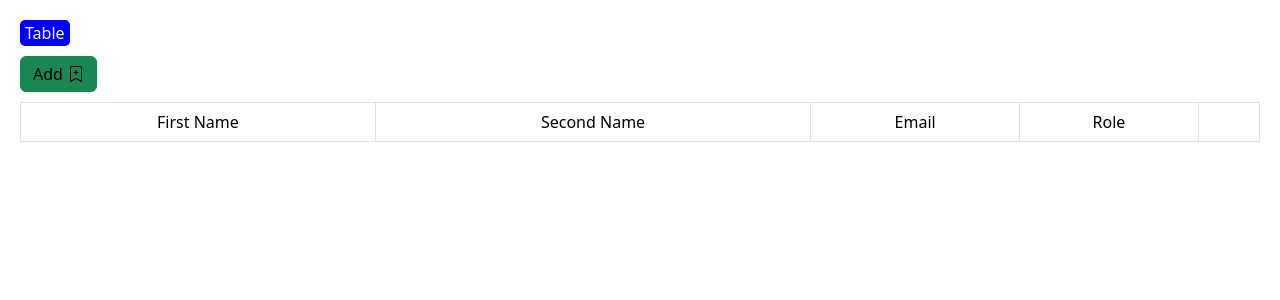
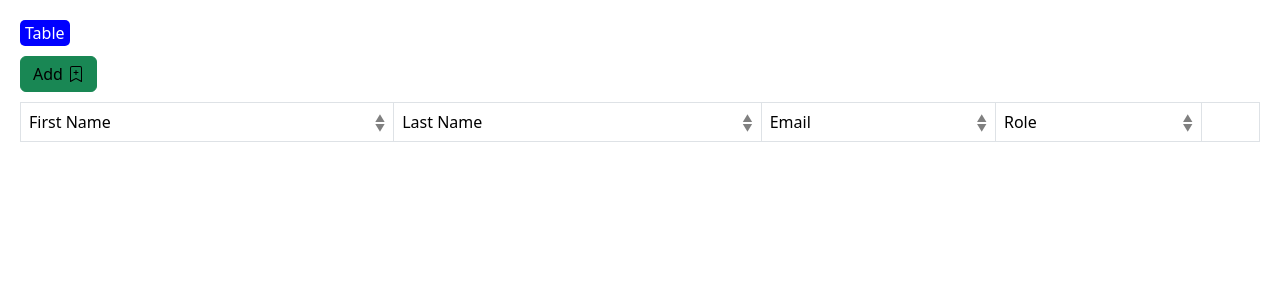
Before and after one commit to Alexey-Samoylo/Test-Task-1, a React (Create React App) app: page /users in a window 1280 px wide. Shown: the top 300 px of the page. Built offline with nearby package versions, Linux system fonts and the light colour scheme.

Commit message:
feat: add table sort

```diff
--- a/src/App.scss
+++ b/src/App.scss
@@ -31,10 +31,21 @@ button.addButton {
     gap: 5px;
     align-items: center;
 }
-.loadingSpinner{
+.loadingSpinner {
     position: fixed;
     display: flex;
     width: 100%;
     justify-content: center;
     padding-top: 10px;
 }
+.UserTableSortButton {
+    display: flex;
+    flex-direction: column;
+    gap: 0px;
+    width: min-content;
+    div {
+        height: 10px;
+        font-size: 10px;
+        cursor: pointer;
+    }
+}
--- /dev/null
+++ b/src/components/TableSortButton.tsx
@@ -0,0 +1,45 @@
+import { TableSortProps } from 'models';
+
+const TableSortButton = ({
+    TableSort,
+    setTableSort,
+    nameSort,
+}: TableSortProps) => {
+    const setUserTableSortClick = () => {
+        const newValue =
+            TableSort.name !== nameSort
+                ? 1
+                : TableSort.value === 0
+                ? 1
+                : TableSort.value === 1
+                ? 2
+                : 0;
+        setTableSort({ name: nameSort, value: newValue });
+    };
+    return (
+        <div
+            className="UserTableSortButton"
+            onClick={() => setUserTableSortClick()}>
+            <div
+                style={{
+                    color:
+                        TableSort.value === 2 && TableSort.name === nameSort
+                            ? 'black'
+                            : 'grey',
+                }}>
+                ▲
+            </div>
+            <div
+                style={{
+                    color:
+                        TableSort.value === 1 && TableSort.name === nameSort
+                            ? 'black'
+                            : 'grey',
+                }}>
+                ▼
+            </div>
+        </div>
+    );
+};
+
+export default TableSortButton;
--- a/src/components/index.ts
+++ b/src/components/index.ts
@@ -1,5 +1,6 @@
 import NavigateButton from './NavigateButton';
 import Typography from './Typography';
 import InfoTablePagination from './InfoTablePagination/InfoTablePagination';
+import TableSortButton from './TableSortButton';
 
-export { NavigateButton, Typography, InfoTablePagination };
+export { NavigateButton, Typography, InfoTablePagination, TableSortButton };
--- a/src/constants/main.ts
+++ b/src/constants/main.ts
@@ -12,6 +12,26 @@ const FORM_TABLE_FIELDS = [
     {
         label: 'Email',
         value: 'email',
+    },
+];
+const USER_TABLE_TITLE = [
+    ...FORM_TABLE_FIELDS,
+    { label: 'Role', value: 'role' },
+];
+const COINS_TABLE_TITLE = [
+    {
+        label: 'Name',
+    },
+    {
+        label: 'UUID',
+    },
+    {
+        label: 'Price',
+        value: 'price',
+    },
+    {
+        label: 'Market Cap',
+        value: 'marketCap',
     },
 ];
 const EMPTY_USER_DETAILS = {
@@ -30,10 +50,14 @@ const DEFAULT_TYPOGRAPHY_STYLES: CSSProperties = {
     color: 'black',
     display: 'block',
 };
+const USER_MODAL_SELECTS = ['Admin', 'Editor', 'User'];
 
 export {
     FORM_TABLE_FIELDS,
     EMPTY_USER_DETAILS,
     ITEMS_PER_PAGE,
     DEFAULT_TYPOGRAPHY_STYLES,
+    USER_MODAL_SELECTS,
+    USER_TABLE_TITLE,
+    COINS_TABLE_TITLE,
 };
--- /dev/null
+++ b/src/helpers/sortUserTable.ts
@@ -0,0 +1,21 @@
+import { UserModalProps, TableSortState } from 'models';
+
+const sortUserTable = (
+    usersData: UserModalProps[],
+    userTableSort: TableSortState
+) => {
+    const newArray: UserModalProps[] = [...usersData].sort(
+        (a: UserModalProps, b: UserModalProps) =>
+            a[userTableSort.name as keyof UserModalProps] >
+            b[userTableSort.name as keyof UserModalProps]
+                ? userTableSort.value === 1
+                    ? 1
+                    : -1
+                : userTableSort.value === 1
+                ? -1
+                : 1
+    );
+    return [1, 2].includes(userTableSort.value) ? newArray : usersData;
+};
+
+export default sortUserTable;
--- a/src/redux/services/itemsService.ts
+++ b/src/redux/services/itemsService.ts
@@ -1,17 +1,20 @@
 import { createApi, fetchBaseQuery } from '@reduxjs/toolkit/dist/query/react';
 import { ITEMS_PER_PAGE } from 'constants/main';
+import { QueryProps } from 'redux/models/reduxModels';
 
 export const itemsAPI = createApi({
     reducerPath: 'itemAPI',
     baseQuery: fetchBaseQuery({ baseUrl: 'https://api.coinranking.com/v2/' }),
     endpoints: build => ({
         fetchAllItems: build.query({
-            query: (pageOffset: number) => ({
+            query: (queryProps: QueryProps) => ({
                 url: 'coins',
                 params: {
                     limit: ITEMS_PER_PAGE,
-                    offset: pageOffset,
-                }
+                    offset: queryProps.pageOffset,
+                    orderBy: queryProps.name,
+                    orderDirection: queryProps.value === 2 ? 'asc' : 'desc',
+                },
             }),
         }),
     }),
--- a/src/templates/UserModal.tsx
+++ b/src/templates/UserModal.tsx
@@ -1,7 +1,11 @@
 import { useEffect, useState } from 'react';
 import { Modal, Form, Button } from 'react-bootstrap';
 import { AddUserModalProps, FormTableFieldProps, UserModalProps } from 'models';
-import { EMPTY_USER_DETAILS, FORM_TABLE_FIELDS } from 'constants/main';
+import {
+    EMPTY_USER_DETAILS,
+    FORM_TABLE_FIELDS,
+    USER_MODAL_SELECTS,
+} from 'constants/main';
 import { Typography } from 'components';
 
 const UserModal = ({
@@ -22,14 +26,17 @@ const UserModal = ({
         getUserDetails(index, usersData)
     );
 
-    const getUsersDataUpdate = (index: number | null, usersData: UserModalProps[]) => {
+    const getUsersDataUpdate = (
+        index: number | null,
+        usersData: UserModalProps[]
+    ) => {
         if (!index) {
-            return [...usersData, newUser]
+            return [...usersData, newUser];
         } else {
-            usersData[index] = newUser
-            return [...usersData]
+            usersData[index] = newUser;
+            return [...usersData];
         }
-    }
+    };
     useEffect(() => {
         setNewUser(getUserDetails(index, usersData));
     }, [isOpen]);
@@ -72,7 +79,9 @@ const UserModal = ({
                             </Form.Group>
                         );
                     })}
-                    <Form.Label><Typography>Role</Typography></Form.Label>
+                    <Form.Label>
+                        <Typography>Role</Typography>
+                    </Form.Label>
                     <Form.Control
                         aria-label="Default select example"
                         as="select"
@@ -80,15 +89,13 @@ const UserModal = ({
                         onChange={e =>
                             setNewUser({ ...newUser, role: e.target.value })
                         }>
-                        <option value="Admin">
-                            <Typography>Admin</Typography>
-                        </option>
-                        <option value="User">
-                            <Typography>User</Typography>
-                        </option>
-                        <option value="Editor">
-                            <Typography>Editor</Typography>
-                        </option>
+                        {USER_MODAL_SELECTS.sort().map(selector => {
+                            return (
+                                <option value={selector}>
+                                    <Typography>{selector}</Typography>
+                                </option>
+                            );
+                        })}
                     </Form.Control>
                 </Form>
             </Modal.Body>
--- a/src/templates/UsersTable.tsx
+++ b/src/templates/UsersTable.tsx
@@ -4,16 +4,22 @@ import minus from '../assets/images/minus.svg';
 import plus from '../assets/images/plus.svg';
 import edit from '../assets/images/pencil.svg';
 import { UserModal } from 'templates';
-import { UserModalProps } from 'models';
-import { Typography } from 'components';
+import { UserModalProps, TableSortState } from 'models';
+import { Typography, TableSortButton } from 'components';
+import { USER_TABLE_TITLE } from 'constants/main';
+import sortUserTable from 'helpers/sortUserTable';
 
 const UsersTable = () => {
     const localStorageUsersData = localStorage.getItem('usersData');
-    const [usersData, setUsersData] = useState(
+    const [usersData, setUsersData] = useState<UserModalProps[]>(
         localStorageUsersData ? JSON.parse(localStorageUsersData) : []
     );
     const [isOpen, setOpen] = useState(false);
     const [editUserIndex, setEditUserIndex] = useState<number | null>(null);
+    const [userTableSort, setUserTableSort] = useState<TableSortState>({
+        name: 'firstName',
+        value: 0,
+    });
 
     const deleteUser = (index: number) => {
         usersData.splice(index, 1);
@@ -39,33 +45,42 @@ const UsersTable = () => {
             <Button
                 variant="success"
                 onClick={() => setOpen(true)}
-                className='addButton'>
+                className="addButton">
                 <Typography>Add</Typography> <img alt="add" src={plus} />
             </Button>
             <Table striped bordered hover>
                 <thead>
                     <tr>
+                        {USER_TABLE_TITLE.map(title => {
+                            return (
                                 <th>
-                            <Typography>First Name</Typography>
+                                    <div
+                                        style={{
+                                            display: 'flex',
+                                            justifyContent: 'space-between',
+                                        }}>
+                                        <Typography>{title.label}</Typography>
+                                        <TableSortButton
+                                            TableSort={userTableSort}
+                                            setTableSort={setUserTableSort}
+                                            nameSort={title.value}
+                                        />
+                                    </div>
                                 </th>
-                        <th>
-                            <Typography>Second Name</Typography>
-                        </th>
-                        <th>
-                            <Typography>Email</Typography>
-                        </th>
-                        <th>
-                            <Typography>Role</Typography>
-                        </th>
+                            );
+                        })}
                         <th colSpan={2}></th>
                     </tr>
                 </thead>
                 <tbody>
-                    {usersData.map((user: UserModalProps, index: number) => {
+                    {sortUserTable(usersData, userTableSort).map(
+                        (user: UserModalProps, index: number) => {
                             return (
                                 <tr>
                                     <td>
-                                    <Typography>{user.firstName}</Typography>
+                                        <Typography>
+                                            {user.firstName}
+                                        </Typography>
                                     </td>
                                     <td>
                                         <Typography>{user.lastName}</Typography>
@@ -92,7 +107,8 @@ const UsersTable = () => {
                                     </td>
                                 </tr>
                             );
-                    })}
+                        }
+                    )}
                 </tbody>
             </Table>
             <div>
```
Also changed, not shown: src/models/index.ts (+10 -1 lines), src/redux/models/reduxModels.ts (+15 -8 lines), src/templates/InfoTable.tsx (+65 -31 lines), tsconfig.json (+2 -8 lines). Lines whose indentation alone changed are shown as unchanged.
